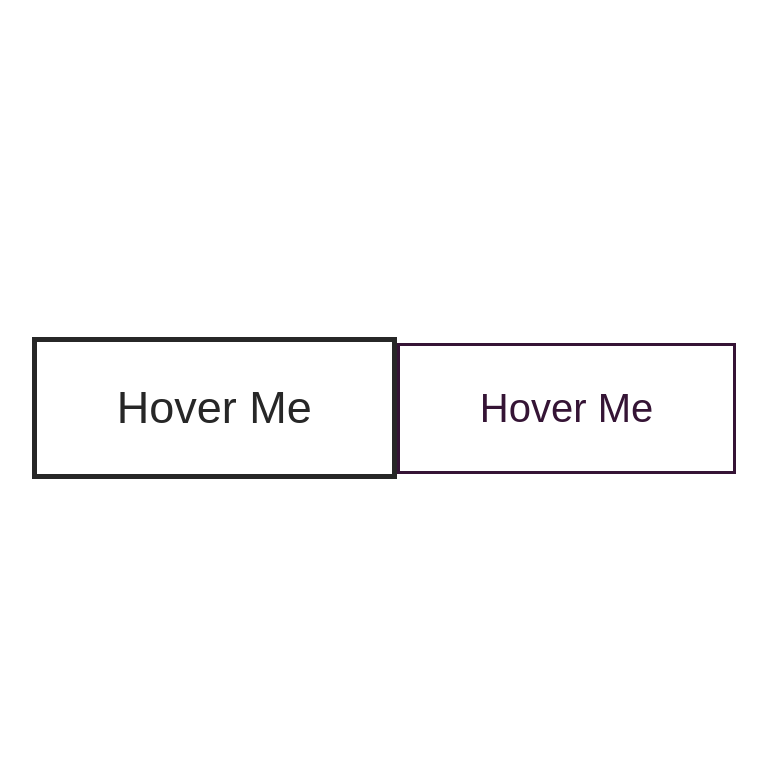
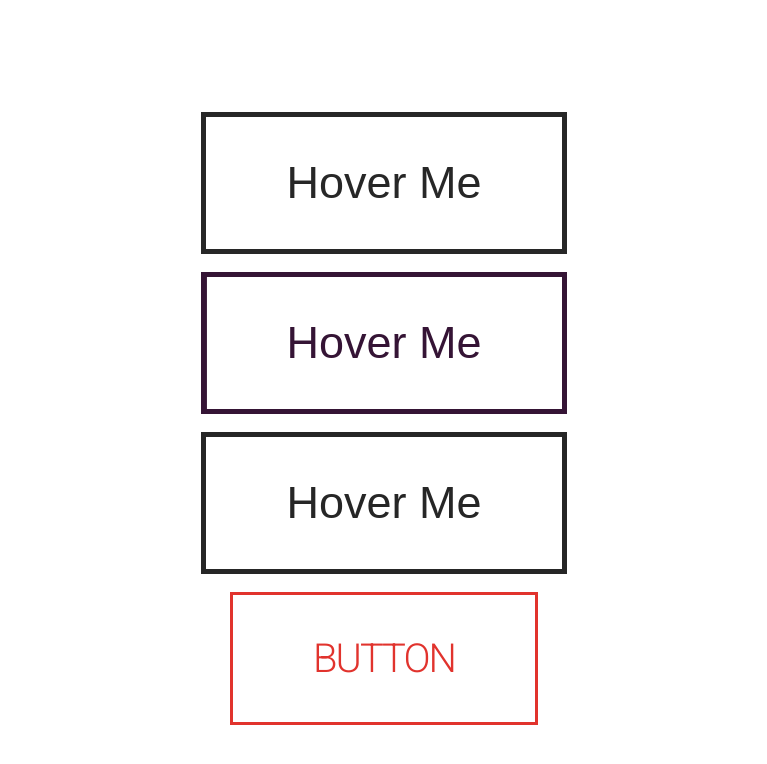
Before and after one commit to RJKAZ/css-tricks, a plain HTML site: page Udemy css animations/creativeButtons.html in a window 1280 px wide. Shown: the whole page, without its empty margins (256-1023 px from the left). Drawn offline with Linux system fonts and the light colour scheme.

Commit message:
red button

```diff
--- a/Udemy css animations/creativeButtons.css
+++ b/Udemy css animations/creativeButtons.css
@@ -3,6 +3,8 @@ body {
   display: flex;
   justify-content: center;
   align-items: center;
+  flex-direction: column;
+  padding: 10px;
 }
 
 /* Button Effect 1 */
@@ -42,8 +44,8 @@ body {
   text-decoration: none;
   color: #351435;
   font-family: sans-serif;
-  font-size: 40px;
-  border: 3px solid #351435;
+  font-size: 45px;
+  border: 5px solid #351435;
   padding: 40px 80px;
   position: relative;
   transition: all 1s;
@@ -70,3 +72,75 @@ body {
 .button2:hover {
   color: white;
 }
+
+/* Button Effect 3 */
+
+.button3 {
+  padding: 40px 80px;
+  font-family: sans-serif;
+  text-decoration: none;
+  color: #262626;
+  font-size: 45px;
+  border: 5px solid #262626;
+  position: relative;
+  transition: 1s;
+}
+
+.button3:before {
+  content: '';
+  position: absolute;
+  top: 0;
+  left: 0;
+  width: 100%;
+  height: 100%;
+  background-color: #262626;
+  transition: 1s;
+  transform: rotateX(90deg);
+  z-index: -1;
+}
+
+.button3:after {
+  content: '';
+  position: absolute;
+  top: 0;
+  left: 0;
+  width: 100%;
+  height: 100%;
+  background-color: #262626;
+  transition: 1s;
+  transform: rotateY(90deg);
+  z-index: -1;
+}
+
+.button3:hover:before {
+  transform: rotateX(0deg);
+}
+
+.button3:hover:after {
+  transform: rotateY(0deg);
+}
+
+.button3:hover {
+  color: white;
+}
+
+/* Button Effect 4 */
+
+.button4 {
+  text-decoration: none;
+  padding: 40px 80px;
+  color: #e1332d;
+  border: 3px solid #e1332d;
+  text-transform: uppercase;
+  font-size: 40px;
+  font-family: 'roboto';
+  font-weight: 300;
+  letter-spacing: -2px;
+  transition: all 0.5s;
+}
+
+.button4:hover {
+  font-weight: 900;
+  letter-spacing: 10px;
+  border: 7px solid #e1332d;
+}
--- a/Udemy css animations/creativeButtons.html
+++ b/Udemy css animations/creativeButtons.html
@@ -1,17 +1,35 @@
 <!DOCTYPE html>
 <html lang="en">
+
 <head>
   <meta charset="UTF-8">
   <meta http-equiv="X-UA-Compatible" content="IE=edge">
   <meta name="viewport" content="width=device-width, initial-scale=1.0">
   <title>Creative Buttons</title>
+  <link rel="preconnect" href="https://fonts.gstatic.com">
+  <link
+    href="https://fonts.googleapis.com/css2?family=Roboto:ital,wght@0,100;0,300;0,400;0,500;0,700;1,100;1,300;1,400;1,500;1,700&display=swap"
+    rel="stylesheet">
   <link rel="stylesheet" href="creativeButtons.css">
+
 </head>
+
 <body>
 
   <a href="#" class="button1">Hover Me</a>
 
+  <br />
+
   <a href="#" class="button2">Hover Me</a>
 
+  <br />
+
+  <a href="#" class="button3">Hover Me</a>
+
+  <br />
+
+  <a href="#" class="button4">Button</a>
+
 </body>
+
 </html>
```
